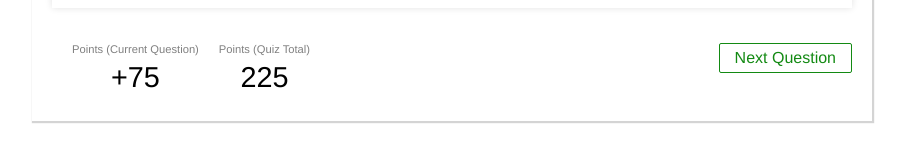
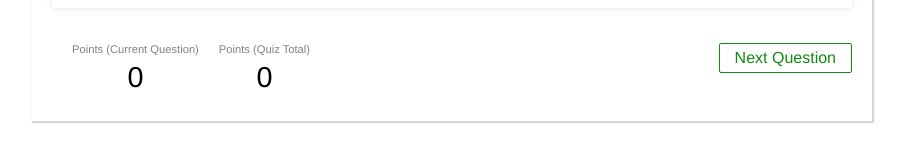
Before and after one commit to pkprosol/quizzify_demo, a React (Create React App) app: page / in a window 1280 px wide. Shown: the part 392-543 px from the top of the page, without its empty margins (188-1093 px from the left). Built offline with nearby package versions, Linux system fonts and the light colour scheme.

Commit message:
Beginning to handle points

```diff
--- a/src/Footer.js
+++ b/src/Footer.js
@@ -8,11 +8,11 @@ function Footer(props) {
       <div className="scoreBoard floatLeft">
         <div className="footerContainer scoreCurrentQuestionContainer">
           <p className="footerLabel">Points (Current Question)</p>
-          <p className="scoreDisplay scoreCurrentQuestion">+75</p>
+          <p className="scoreDisplay scoreCurrentQuestion">{props.currentPoints}</p>
         </div>
         <div className="footerContainer scoreQuizTotalContainer">
           <p className="footerLabel">Points (Quiz Total)</p>
-          <p className="scoreDisplay scoreQuizTotal">225</p>
+          <p className="scoreDisplay scoreQuizTotal">{props.totalPoints}</p>
         </div>
       </div>
       <NavigationButtons answerIndex={props.answerIndex} questionArrayLength={props.questionArrayLength} onClickPrevious={() => props.onClickPrevious()} onClickNext={() => props.onClickNext()} />
--- a/src/Quiz.js
+++ b/src/Quiz.js
@@ -16,7 +16,9 @@ class Quiz extends React.Component {
       questionIndex: 0,
       answerHighlightedStatus: Array(gameArray[0].answers.length).fill(null),
       answerSelectedStatus: Array(gameArray[0].answers.length).fill(null),
-      questionArrayLength: gameArray.length
+      questionArrayLength: gameArray.length,
+      pointsCurrentQuestion: 0,
+      pointsTotalQuiz: 0
     };
   }
 
@@ -97,6 +99,8 @@ class Quiz extends React.Component {
     return <Footer
               answerIndex={this.state.questionIndex}
               questionArrayLength={this.state.questionArrayLength}
+              currentPoints = {this.state.pointsCurrentQuestion}
+              totalPoints = {this.state.pointsTotalQuiz}
               onClickPrevious={() => this.handleBackButtonClick()}
               onClickNext={() => this.handleNextButtonClick()} />;
   }
```
